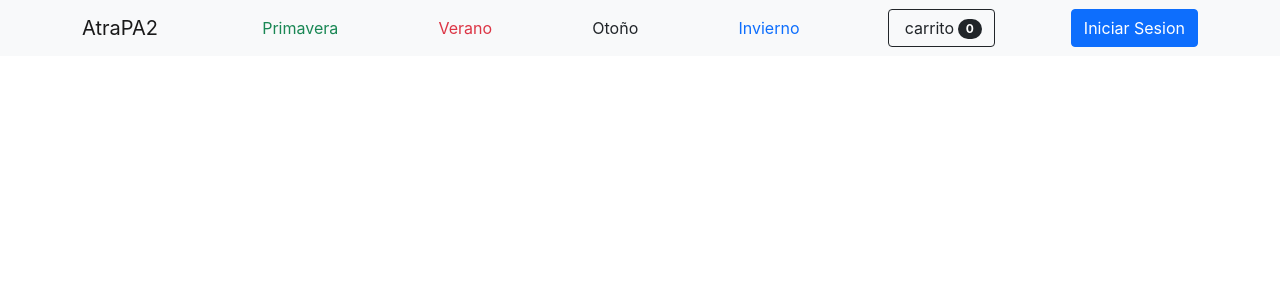
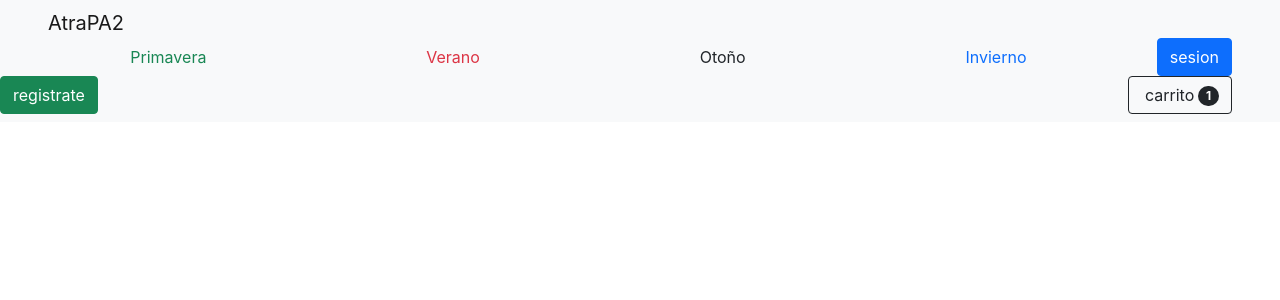
Before and after one commit to efrainCallisaya/Comision31210, a React (Create React App) app in the folder gestordegastossemanales-efraincallisaya/: page / in a window 1280 px wide. Shown: the top 300 px of the page. Built offline with nearby package versions, Linux system fonts and the light colour scheme.

Commit message:
entrega del tp3 componentes I

```diff
--- a/gestordegastossemanales-efraincallisaya/public/index.html
+++ b/gestordegastossemanales-efraincallisaya/public/index.html
@@ -16,8 +16,7 @@
     <title>React App</title>
   </head>
   <body>
-    <noscript>You need to enable JavaScript to run this app.</noscript>
-    <div id="root"></div>
+    <header id="header" class="header "> container ></header>
 
     <script src="https://cdn.jsdelivr.net/npm/bootstrap@5.1.3/dist/js/bootstrap.bundle.min.js" integrity="sha384-ka7Sk0Gln4gmtz2MlQnikT1wXgYsOg+OMhuP+IlRH9sENBO0LRn5q+8nbTov4+1p" crossorigin="anonymous"></script>
   </body>
--- a/gestordegastossemanales-efraincallisaya/src/App.js
+++ b/gestordegastossemanales-efraincallisaya/src/App.js
@@ -1,32 +1,17 @@
+import NavBar from './components/NavBar.js'
+import Logo from './components/Logo.js'
+import Carrito from './components/carrito.js'
+import Btns from './components/btns.js'
 
+export default function App(props) {
+  return (
+    <nav className="navbar navbar-light bg-light static-top ">
+      <Logo />
+      <NavBar/>
+      <Btns name="sesion" className="btn btn-primary me-5"/>
+      <Btns name="registrate" className="btn btn-success me-5"/>
+      <Carrito cantcarrito="1"/>
 
-export default function App() {
-  return (
-    <nav class="navbar navbar-light bg-light static-top">
-    <div class="container ">
-        <a class="navbar-brand" href="">AtraPA2</a>
-
-        <a href="./pages/comprasPrimavera.html">
-            <button type="button" class="btn btn-outline-success py-1 border-0">Primavera </button>
-        </a>
-        <a href="./pages/comprasVerano.html">
-            <button type="button" class="btn btn-outline-danger py-1 border-0">Verano</button>
-        </a>
-        <a href="./pages/comprasOtonio.html">
-            <button type="button" class="btn btn-outline-dark py-1 border-0">Otoño</button>
-        </a>
-        <a href="./pages/comprasInvierno.html">
-            <button type="button" class="btn btn-outline-primary py-1 border-0">Invierno</button>
-        </a>
-        <button class="btn btn-outline-dark" type="submit">
-            <i class="bi-cart-fill me-1"></i>
-            carrito
-            <span class="badge bg-dark text-white ms-1 rounded-pill">0</span>
-
-        </button>
-        <a class="btn btn-primary" href="">Iniciar Sesion</a>
-
-    </div>
     </nav>
   )
-}
+} // end App
--- /dev/null
+++ b/gestordegastossemanales-efraincallisaya/src/components/Logo.js
@@ -0,0 +1,7 @@
+export default function NavBar() {
+    return (
+        <div >
+            <a className="navbar-brand mx-5" href="">AtraPA2</a>
+        </div>
+    )
+  }
--- /dev/null
+++ b/gestordegastossemanales-efraincallisaya/src/components/NavBar.js
@@ -0,0 +1,21 @@
+
+
+export default function NavBar() {
+  return (
+
+    <div className="container d-flex justify-content-around ">
+        <a href="./pages/comprasPrimavera.html">
+            <button type="button" className="btn btn-outline-success py-1 border-0">Primavera </button>
+        </a>
+        <a href="./pages/comprasVerano.html">
+            <button type="button" className="btn btn-outline-danger py-1 border-0">Verano</button>
+        </a>
+        <a href="./pages/comprasOtonio.html">
+            <button type="button" className="btn btn-outline-dark py-1 border-0">Otoño</button>
+        </a>
+        <a href="./pages/comprasInvierno.html">
+            <button type="button" className="btn btn-outline-primary py-1 border-0">Invierno</button>
+        </a>
+    </div>
+  )
+}
--- /dev/null
+++ b/gestordegastossemanales-efraincallisaya/src/components/btns.js
@@ -0,0 +1,7 @@
+export default function btns(props) {
+    return (
+        <div>
+            <a className={props.className} href="" >{props.name}</a>
+        </div>
+    )
+}
--- /dev/null
+++ b/gestordegastossemanales-efraincallisaya/src/components/carrito.js
@@ -0,0 +1,10 @@
+
+export default function carrito(props) {
+    return(
+        <button className="btn btn-outline-dark me-5" type="submit">
+            <i className="bi-cart-fill me-1"></i>
+            carrito
+            <span className="badge bg-dark text-white ms-1 rounded-pill">{props.cantcarrito}</span>
+        </button>
+    )
+}
--- a/gestordegastossemanales-efraincallisaya/src/index.css
+++ b/gestordegastossemanales-efraincallisaya/src/index.css
@@ -6,7 +6,6 @@ body {
   -webkit-font-smoothing: antialiased;
   -moz-osx-font-smoothing: grayscale;
 }
-
 code {
   font-family: source-code-pro, Menlo, Monaco, Consolas, 'Courier New',
     monospace;
--- a/gestordegastossemanales-efraincallisaya/src/index.js
+++ b/gestordegastossemanales-efraincallisaya/src/index.js
@@ -4,12 +4,10 @@ import './index.css';
 import App from './App';
 import reportWebVitals from './reportWebVitals';
 
-const root = ReactDOM.createRoot(document.getElementById('root'));
+const root = ReactDOM.createRoot(document.getElementById('header'));
 root.render(
   <React.StrictMode>
     <App />
   </React.StrictMode>
 );
-
-
 reportWebVitals();
```
Also changed, not shown: gestordegastossemanales-efraincallisaya/src/App.css (+4 -37 lines).
